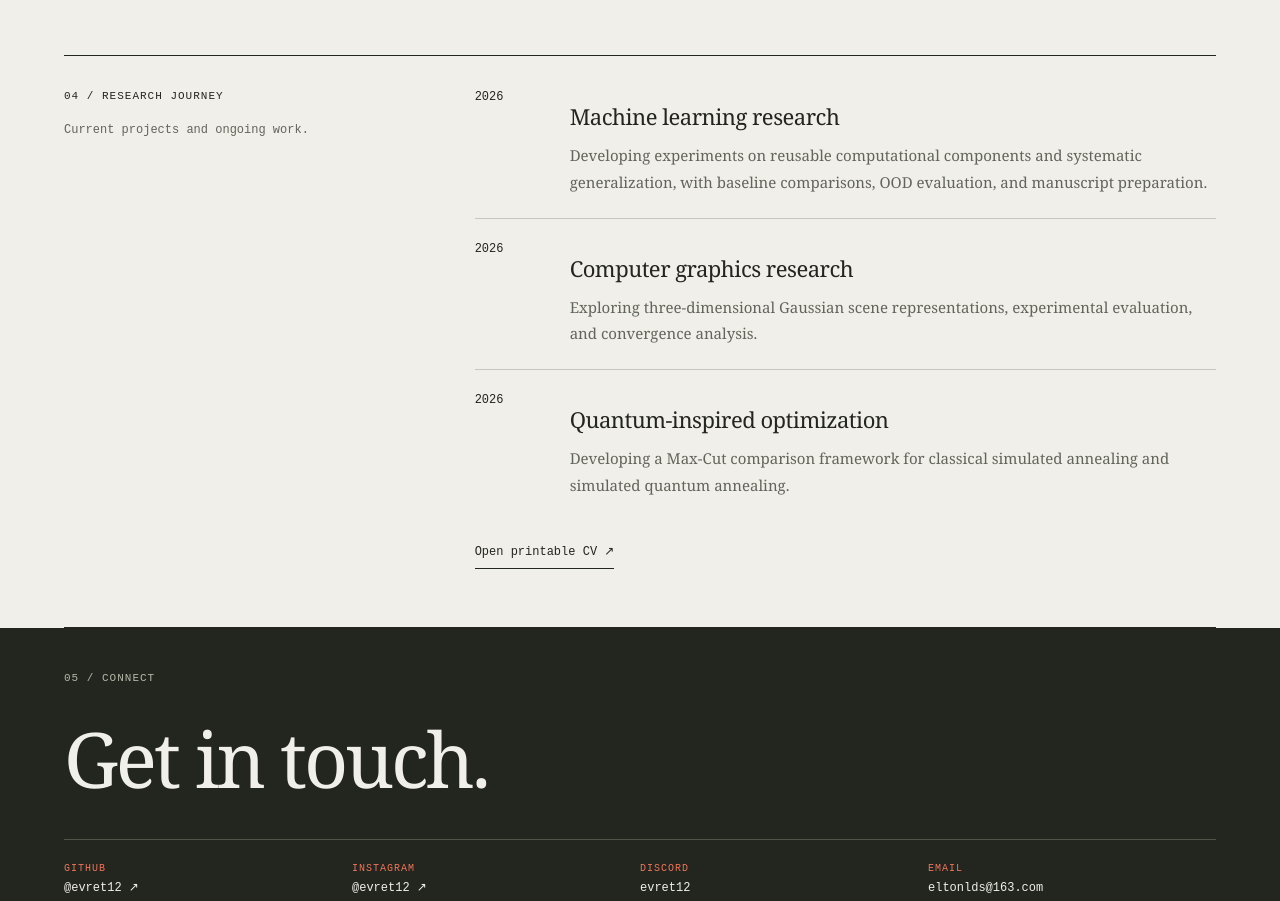
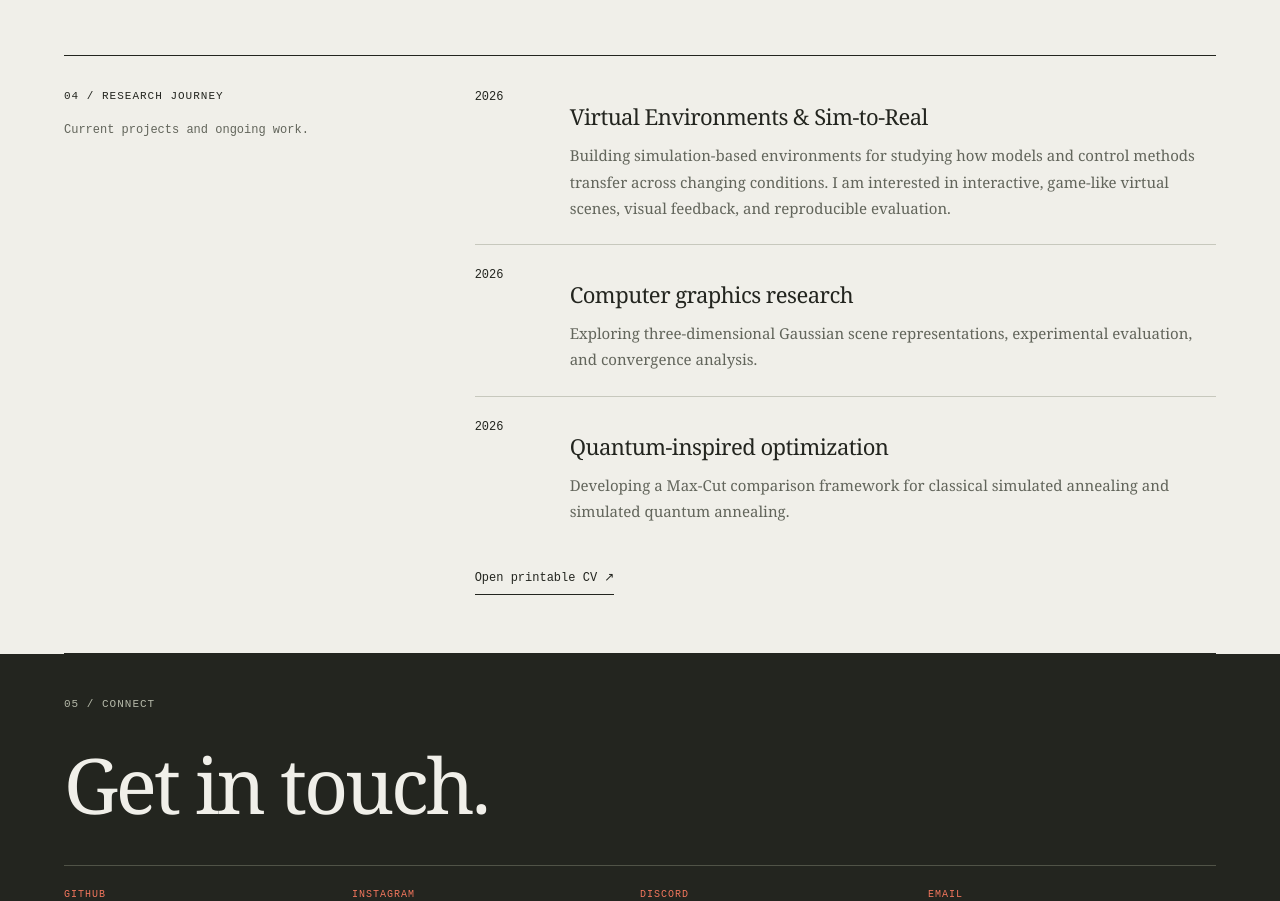
Before and after one commit to evret12/evret12.github.io, a plain HTML site: page index.html in a window 1280 px wide. Shown: the part 2192-3093 px from the top of the page. Drawn offline with Linux system fonts and the light colour scheme.

Commit message:
Feature virtual environment research

```diff
--- a/index.html
+++ b/index.html
@@ -7,6 +7,6 @@
 <section class="section"><div><div class="label">01 / ABOUT</div><p class="side-note">Elton Liu<br>Online: evret12</p></div><div><h2>Curious about models,<br>systems, and why they work.</h2><p class="bodycopy">I am Elton Liu, a high school student researcher. I am drawn to problems where mathematics, physics, and computation meet: learning structure from data, searching hard optimization landscapes, and representing three-dimensional scenes efficiently.</p><p class="bodycopy">Mathematical modeling is one of my strongest tools. I like reducing a complicated problem to its essential variables, building a testable model, and checking the result against evidence. I also learn new technical material quickly by working from first principles, then turning it into a small experiment or prototype.</p><div class="tags"><span>Computer Graphics</span><span>Compositional Generalization</span><span>Machine Learning</span><span>3D Representations</span><span>Quantum Annealing</span></div><a class="cv-link" href="cv.html">Curriculum vitae ↗</a></div></section>
 <section class="section" id="research"><div><div class="label">02 / RESEARCH</div><p class="side-note">Three connected research directions.</p></div><div><article class="research-row"><div class="meta">01 — PRIMARY FOCUS</div><h3>Compositional learning</h3><p>Can a small set of reusable computational components explain a larger family of tasks? I explore this through synthetic task environments, modular models, and held-out compositions.</p></article><article class="research-row"><div class="meta">02 — RESEARCH IN DEVELOPMENT</div><h3>Efficient 3D representations</h3><p>My graphics work explores 3D Gaussian Splatting, novel-view synthesis, and convergence behavior. Current work includes experimental comparisons and manuscript development.</p></article><article class="research-row"><div class="meta">03 — QUANTUM COMPUTING / SIMULATION STUDY</div><h3>Quantum annealing &amp; tunneling</h3><p>My Max-Cut project explores Ising formulations and classical simulations of quantum annealing, including path-integral Monte Carlo. I am interested in tunneling, energy landscapes, and search methods.</p></article></div></section>
 <section class="section"><div class="label">03 / WORKING STYLE</div><div><h2>Understand first.<br>Then test the idea.</h2><div class="skills"><article><h3>Mathematical modeling</h3><p>I identify the key assumptions, variables, and limits of a problem before implementing a model.</p></article><article><h3>Fast technical learning</h3><p>I move quickly through unfamiliar material by connecting formal ideas to small examples and working code.</p></article><article><h3>Working prototypes</h3><p>I turn questions into Python experiments, controlled simulations, and model comparisons.</p></article><article><h3>Careful evaluation</h3><p>I use baselines, ablations, and held-out settings to test a conclusion.</p></article></div></div></section>
-<section class="section" id="experience"><div><div class="label">04 / RESEARCH JOURNEY</div><p class="side-note">Current projects and ongoing work.</p></div><div><div class="timeline"><time>2026</time><div><h3>Machine learning research</h3><p>Developing experiments on reusable computational components and systematic generalization, with baseline comparisons, OOD evaluation, and manuscript preparation.</p></div></div><div class="timeline"><time>2026</time><div><h3>Computer graphics research</h3><p>Exploring three-dimensional Gaussian scene representations, experimental evaluation, and convergence analysis.</p></div></div><div class="timeline"><time>2026</time><div><h3>Quantum-inspired optimization</h3><p>Developing a Max-Cut comparison framework for classical simulated annealing and simulated quantum annealing.</p></div></div><a class="cv-link" href="cv.html">Open printable CV ↗</a></div></section>
+<section class="section" id="experience"><div><div class="label">04 / RESEARCH JOURNEY</div><p class="side-note">Current projects and ongoing work.</p></div><div><div class="timeline"><time>2026</time><div><h3>Virtual Environments &amp; Sim-to-Real</h3><p>Building simulation-based environments for studying how models and control methods transfer across changing conditions. I am interested in interactive, game-like virtual scenes, visual feedback, and reproducible evaluation.</p></div></div><div class="timeline"><time>2026</time><div><h3>Computer graphics research</h3><p>Exploring three-dimensional Gaussian scene representations, experimental evaluation, and convergence analysis.</p></div></div><div class="timeline"><time>2026</time><div><h3>Quantum-inspired optimization</h3><p>Developing a Max-Cut comparison framework for classical simulated annealing and simulated quantum annealing.</p></div></div><a class="cv-link" href="cv.html">Open printable CV ↗</a></div></section>
 </main></div><section class="contact"><div class="contact-inner"><div class="label">05 / CONNECT</div><h2 class="contact-title">Get in touch.</h2><div class="connect-grid"><a href="https://github.com/evret12"><strong>GITHUB</strong>@evret12 ↗</a><a href="https://www.instagram.com/evret12/"><strong>INSTAGRAM</strong>@evret12 ↗</a><div><strong>DISCORD</strong>evret12</div><a href="mailto:eltonlds@163.com"><strong>EMAIL</strong>eltonlds@163.com<br>eltonliu0616@gmail.com</a></div><footer><span>© 2026 Elton Liu · Research in progress</span><span>Online as @evret12</span></footer></div></section>
 </body></html>
```
Also changed, not shown: cv.html (+1 -1 lines).
